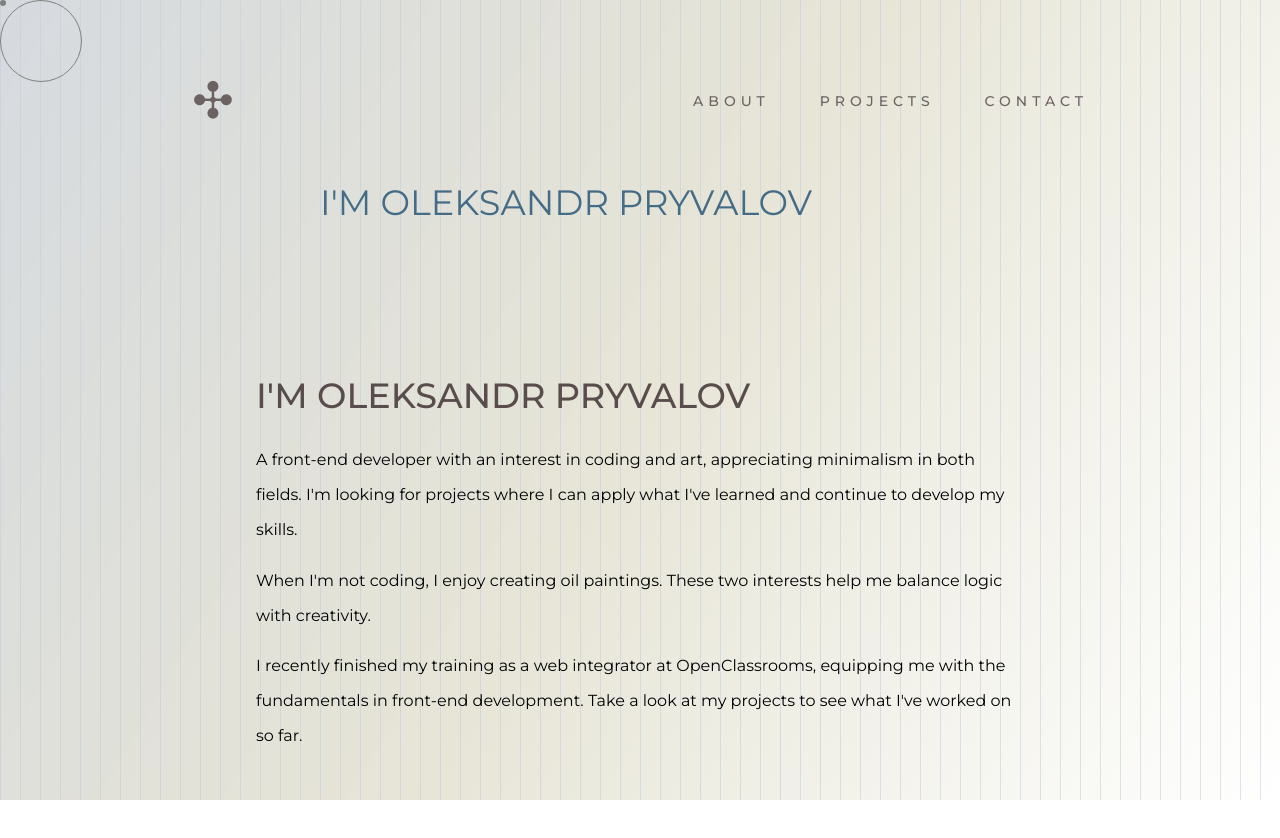
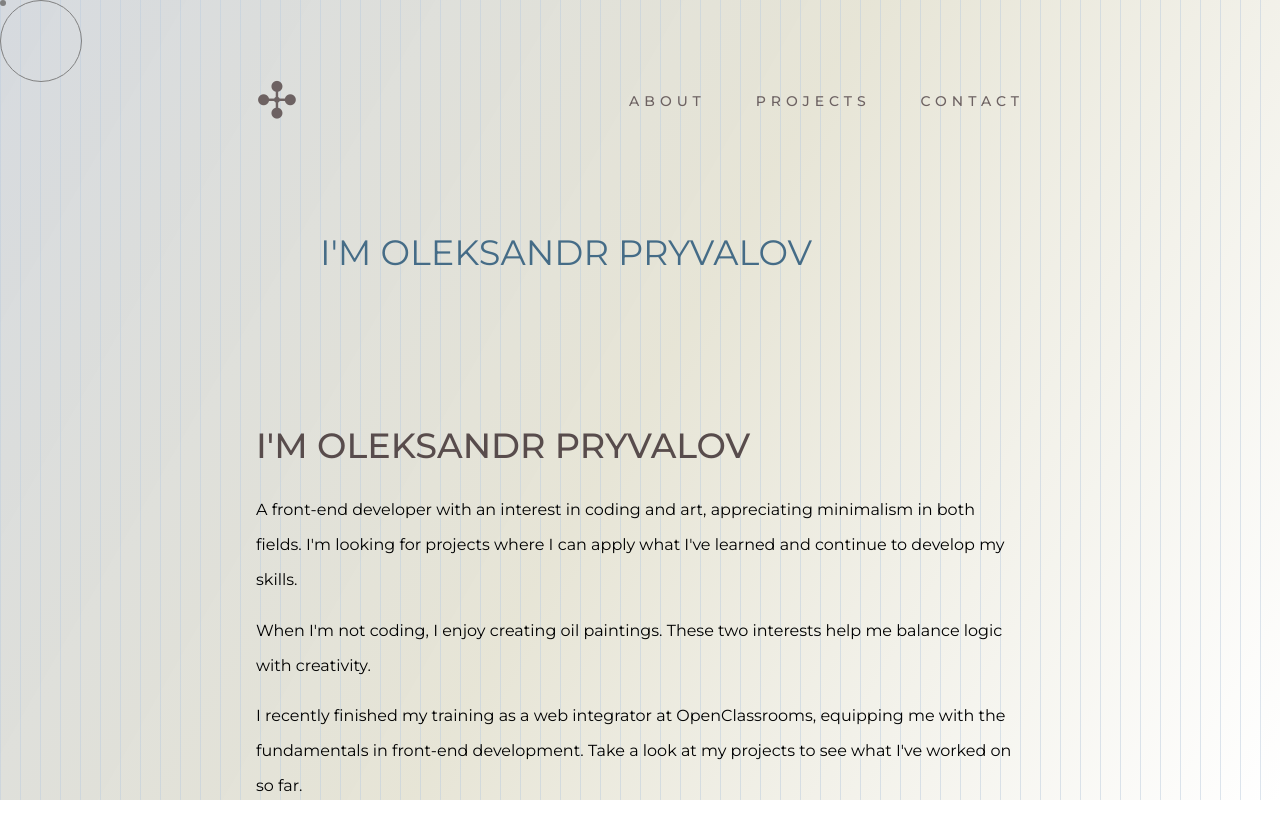
Before and after one commit to multumInParvo/my-portfolio, a React (Create React App) app: page / in a window 1280 px wide. Shown: the top 838 px of the page. Built offline with nearby package versions, Linux system fonts and the light colour scheme.

Commit message:
changed width

```diff
--- a/src/components/Header/Header.scss
+++ b/src/components/Header/Header.scss
@@ -4,8 +4,8 @@ nav {
   display: flex;
   justify-content: space-between;
   align-items: center;
-  width: 70%;
-  padding: 70px 15% 50px 15%;
+  width: 60%;
+  padding: 70px 20% 100px 20%;
 
   .asterisk-symbol {
     display: flex;
```
